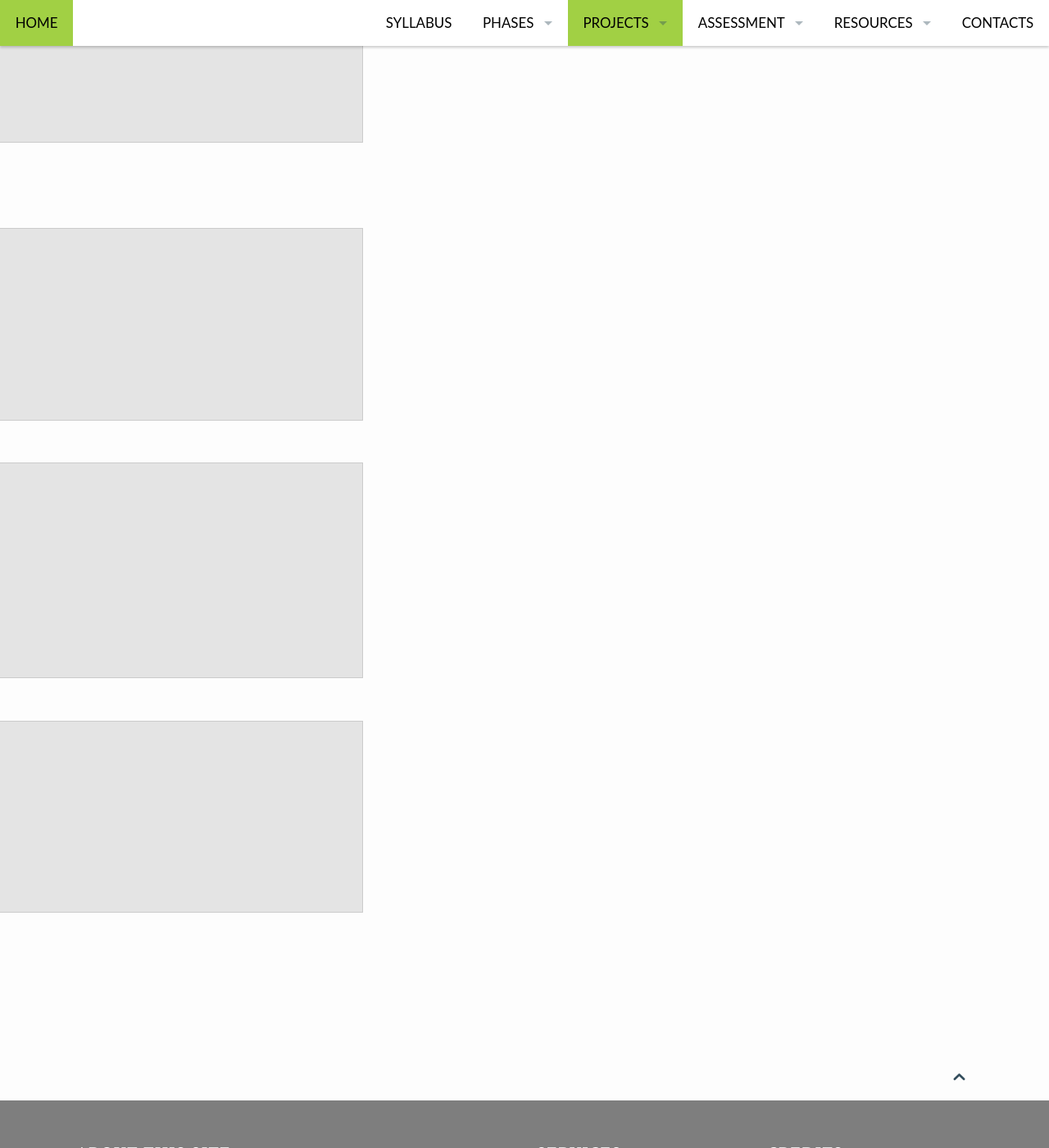
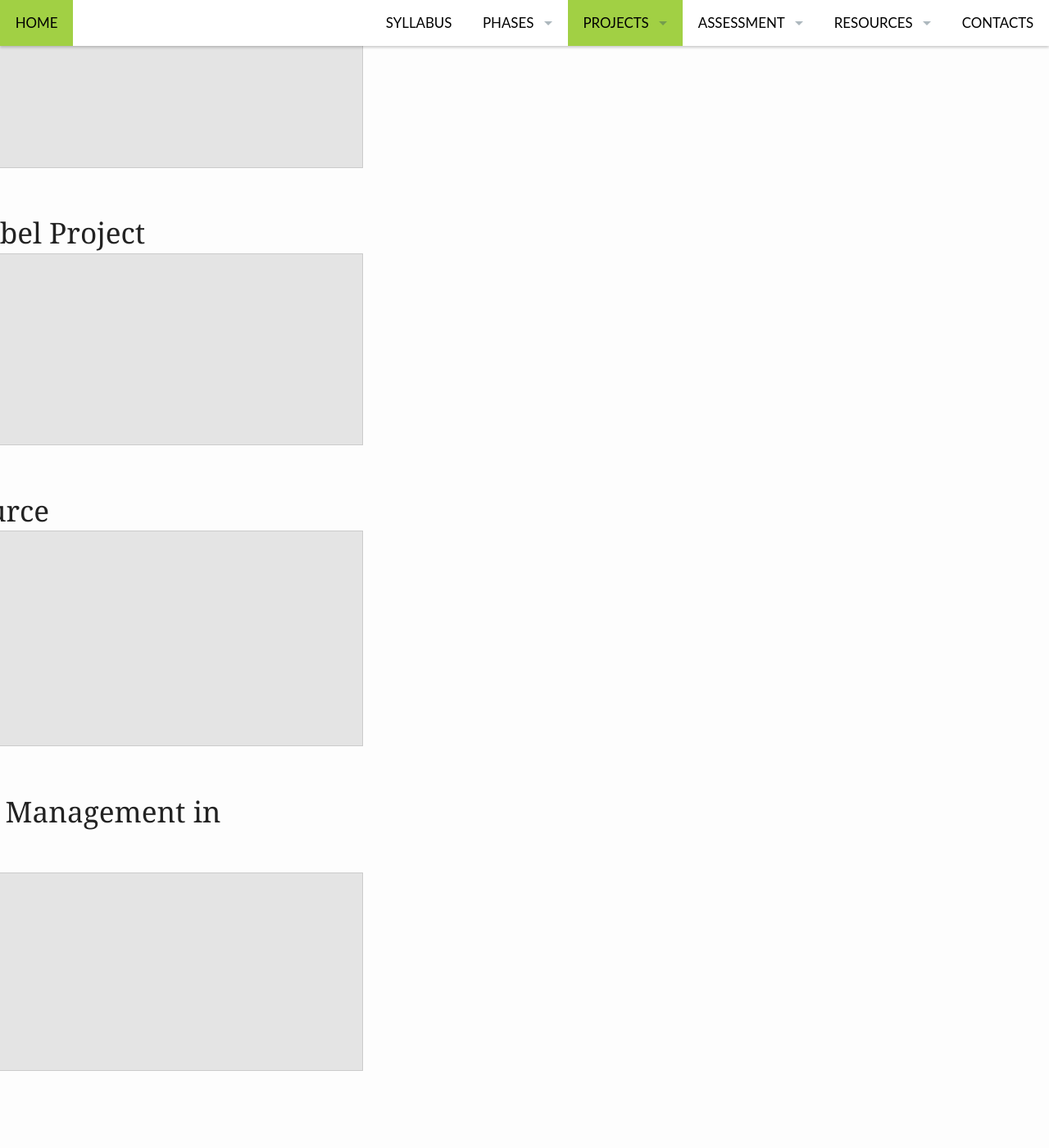
Before and after one commit to edinburghlivinglab/ddc, a Jekyll site: the page built from pages/projects_2019.md, in a window 1280 px wide and 1400 px high, scrolled down 875 px. Shown: the whole window at 82% size. Built offline with Jekyll 4.4.1, drawn with Linux system fonts in a browser that asks for light colours; some of the changed text lies outside the part shown.

Commit message:
Update projects_2019.md

```diff
--- a/pages/projects_2019.md
+++ b/pages/projects_2019.md
@@ -46,7 +46,7 @@
 
 
 
-<h2>Group 3</h2>
+<h2>Group 3 The Label Project</h2>
 <div class="panel">
 <ul>
 	<li>MATHEUS FACIO PIRES </li>
@@ -57,7 +57,7 @@
 <a class="button small" href="{{ site.baseurl }}/student_outputs_2019/Group 3 Final.pdf" target="_blank">Project Slides</a>
   </div>
 
-<h5>Group 4</h5>
+<h2>Group 4: Re-source</h2>
 <div class="panel">
 <ul>
 	<li>JOANNA HALL </li>
@@ -69,7 +69,7 @@
 <a class="button small" href="{{ site.baseurl }}/student_outputs_2019/Group 4 Final.pdf" target="_blank">Project Slides</a>
 </div>
 
-<h5>Group 5</h5>
+<h2>Group 5: Waste Management in Edinburgh/h2>
 <div class="panel">
 <ul>
 	<li>ERIN DENHAM </li>
```
Also changed, not shown: other parts of pages/projects_2019.md (+1 -1 lines).
